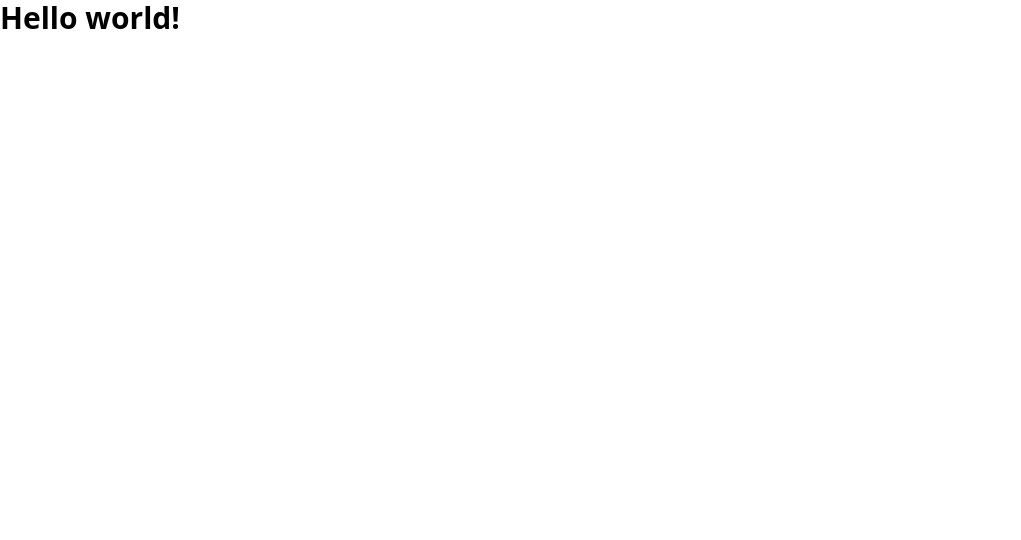
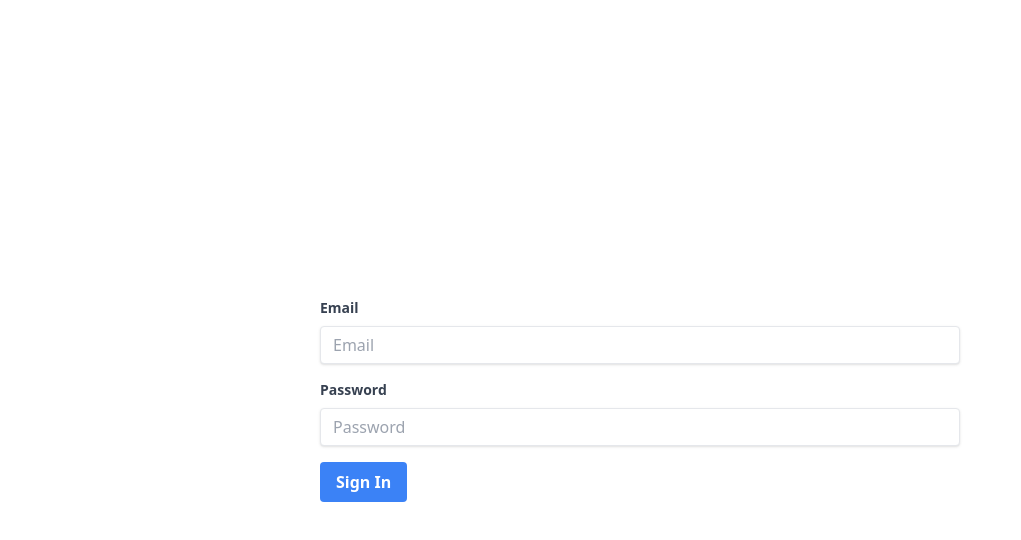
Before and after one commit to chingu-voyages/roundtable-react-hook-forms, a React (Vite) app: page / in a window 1280 px wide. Shown: the top 540 px of the page, without its empty margins (0-1021 px from the left). Built offline with nearby package versions, Linux system fonts and the light colour scheme.

Commit message:
Created a login form skeleton

```diff
--- a/src/App.tsx
+++ b/src/App.tsx
@@ -1,7 +1,46 @@
+import { FormEvent } from "react"
+
 function App() {
+     function handleSubmit(e: FormEvent) {
+          e.preventDefault()
+     }
+
      return (
-          <div className='flex flex-col'>
-               <h1 className='text-3xl font-bold'>Hello world!</h1>
+          <div className='flex flex-col w-1/2 mx-auto h-screen justify-center'>
+               <form className='flex flex-col' onSubmit={handleSubmit}>
+                    <div className="mb-4">
+                         <label htmlFor="email" className="block text-gray-700 text-sm font-bold mb-2">
+                              Email
+                         </label>
+                         <input
+                              className="shadow appearance-none border rounded w-full py-2 px-3 text-gray-700 leading-tight focus:outline-none focus:shadow-outline"
+                              id="email"
+                              type="email"
+                              placeholder="Email"
+                         />
+                    </div>
+
+                    <div className="mb-4">
+                         <label htmlFor="password" className="block text-gray-700 text-sm font-bold mb-2">
+                              Password
+                         </label>
+                         <input
+                              className="shadow appearance-none border rounded w-full py-2 px-3 text-gray-700 leading-tight focus:outline-none focus:shadow-outline"
+                              id="password"
+                              type="password"
+                              placeholder="Password"
+                         />
+                    </div>
+
+                    <div>
+                         <button
+                              className="bg-blue-500 hover:bg-blue-700 text-white font-bold py-2 px-4 rounded focus:outline-none focus:shadow-outline"
+                              type="submit"
+                         >
+                              Sign In
+                         </button>
+                    </div>
+               </form>
           </div>
      )
 }
```
